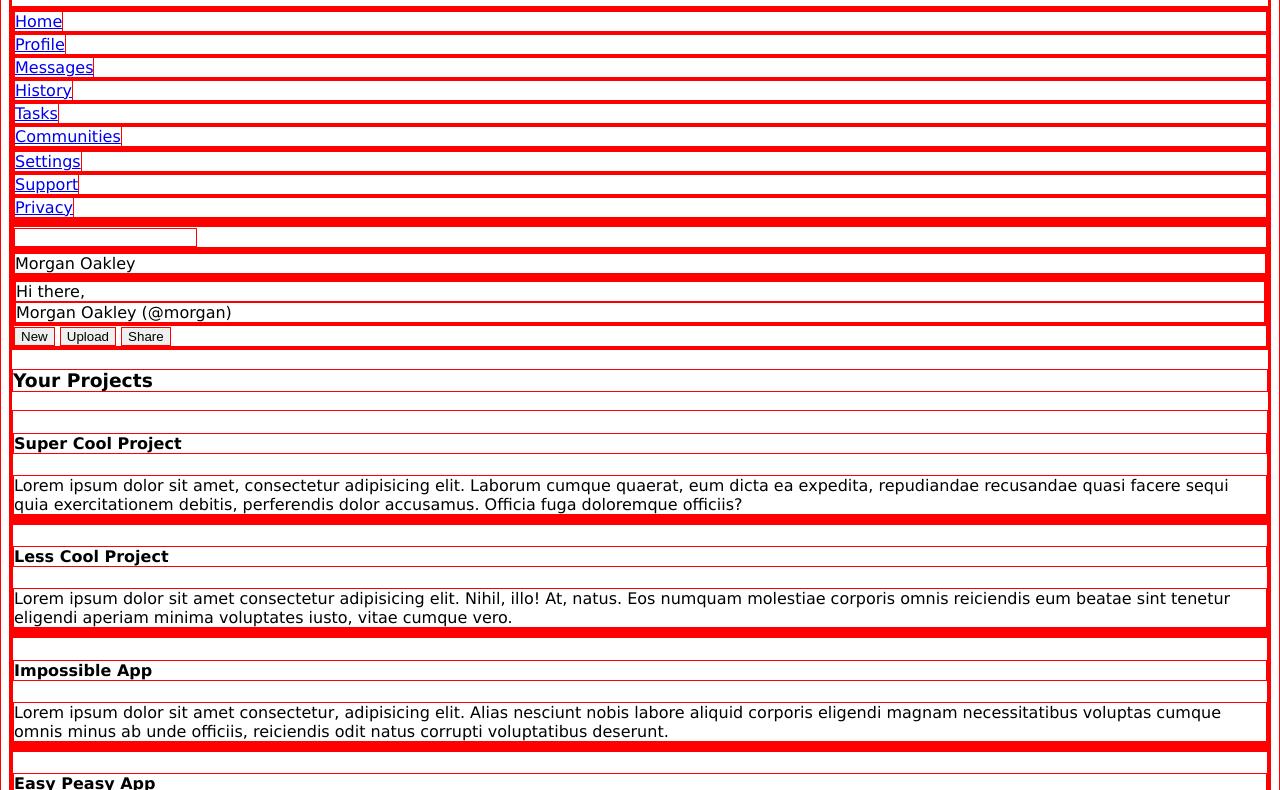
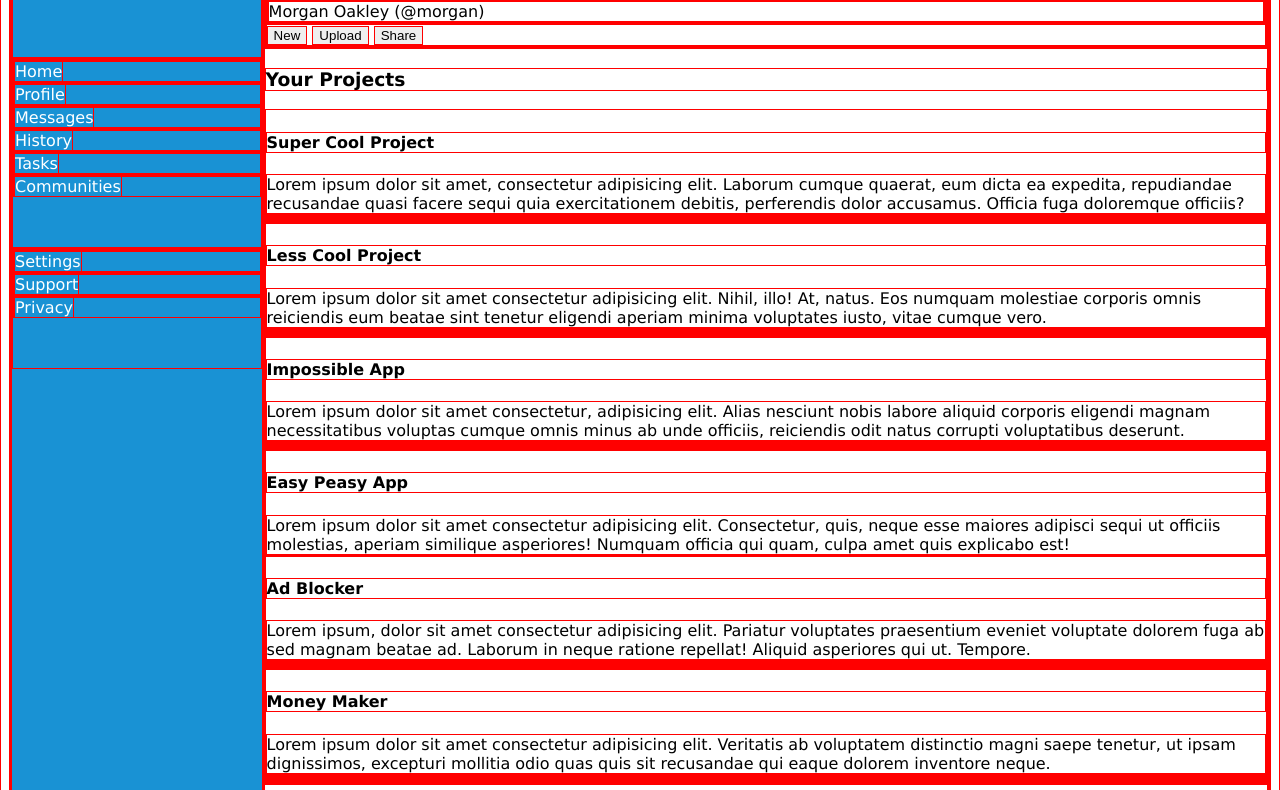
Before and after one commit to kimfom01/AdminDashboard, a plain HTML site: page index.html in a window 1280 px wide. Shown: the part 91-881 px from the top of the page. Drawn offline with Linux system fonts and the light colour scheme.

Commit message:
Style side panel and add bg color

```diff
--- a/index.html
+++ b/index.html
@@ -10,51 +10,50 @@
 </head>
 
 <body>
+    <div class="container">
         <div class="sidebar">
             <div class="title">
-            <div class="icon"></div>
+                <div class="logo"></div>
                 <h1>Dashboard</h1>
             </div>
-        <div class="nav-bar">
             <div class="nav-items">
                 <div class="nav-item">
-                    <div class="icon"></div>
+                    <div class="home"></div>
                     <a href="#">Home</a>
                 </div>
                 <div class="nav-item">
-                    <div class="icon"></div>
+                    <div class="profile"></div>
                     <a href="#">Profile</a>
                 </div>
                 <div class="nav-item">
-                    <div class="icon"></div>
+                    <div class="message"></div>
                     <a href="#">Messages</a>
                 </div>
                 <div class="nav-item">
-                    <div class="icon"></div>
+                    <div class="history"></div>
                     <a href="#">History</a>
                 </div>
                 <div class="nav-item">
-                    <div class="icon"></div>
+                    <div class="task"></div>
                     <a href="#">Tasks</a>
                 </div>
                 <div class="nav-item">
-                    <div class="icon"></div>
+                    <div class="community"></div>
                     <a href="#">Communities</a>
                 </div>
             </div>
             <div class="nav-items">
                 <div class="nav-item">
-                    <div class="icon"></div>
+                    <div class="settings"></div>
                     <a href="#">Settings</a>
                 </div>
                 <div class="nav-item">
-                    <div class="icon"></div>
+                    <div class="support"></div>
                     <a href="#">Support</a>
                 </div>
                 <div class="nav-item">
-                    <div class="icon"></div>
+                    <div class="privacy"></div>
                     <a href="#">Privacy</a>
-                </div>
                 </div>
             </div>
         </div>
@@ -92,7 +91,8 @@
                     <h4>Super Cool Project</h4>
                     <div class="card-body">
                         Lorem ipsum dolor sit amet, consectetur adipisicing elit. Laborum cumque quaerat, eum dicta ea
-                    expedita, repudiandae recusandae quasi facere sequi quia exercitationem debitis, perferendis dolor
+                        expedita, repudiandae recusandae quasi facere sequi quia exercitationem debitis, perferendis
+                        dolor
                         accusamus. Officia fuga doloremque officiis?
                     </div>
                     <div class="card-actions">
@@ -131,14 +131,16 @@
                     <h4>Easy Peasy App</h4>
                     <div class="card-body">
                         Lorem ipsum dolor sit amet consectetur adipisicing elit. Consectetur, quis, neque esse maiores
-                    adipisci sequi ut officiis molestias, aperiam similique asperiores! Numquam officia qui quam, culpa
+                        adipisci sequi ut officiis molestias, aperiam similique asperiores! Numquam officia qui quam,
+                        culpa
                         amet quis explicabo est!
                     </div>
                 </div>
                 <div class="card">
                     <h4>Ad Blocker</h4>
                     <div class="card-body">
-                    Lorem ipsum, dolor sit amet consectetur adipisicing elit. Pariatur voluptates praesentium eveniet
+                        Lorem ipsum, dolor sit amet consectetur adipisicing elit. Pariatur voluptates praesentium
+                        eveniet
                         voluptate dolorem fuga ab sed magnam beatae ad. Laborum in neque ratione repellat! Aliquid
                         asperiores qui ut. Tempore.
                     </div>
@@ -151,7 +153,8 @@
                 <div class="card">
                     <h4>Money Maker</h4>
                     <div class="card-body">
-                    Lorem ipsum dolor sit amet consectetur adipisicing elit. Veritatis ab voluptatem distinctio magni
+                        Lorem ipsum dolor sit amet consectetur adipisicing elit. Veritatis ab voluptatem distinctio
+                        magni
                         saepe tenetur, ut ipsam dignissimos, excepturi mollitia odio quas quis sit recusandae qui eaque
                         dolorem inventore neque.
                     </div>
@@ -217,6 +220,7 @@
                 </div>
             </div>
         </main>
+    </div>
     <script src="index.js"></script>
 </body>
 
--- a/style.css
+++ b/style.css
@@ -5,3 +5,24 @@ body {
 * {
     border: red solid 1px;
 }
+
+.container {
+    display: grid;
+    grid-template-columns: 1fr 4fr;
+}
+
+.sidebar {
+    display: flex;
+    flex-direction: column;
+    background-color: #1992D4;
+    color: #fff;
+}
+
+.sidebar>div {
+    padding-bottom: 50px;
+}
+
+.sidebar a {
+    text-decoration: none;
+    color: #fff;
+}
```
Lines whose indentation alone changed are shown as unchanged.
